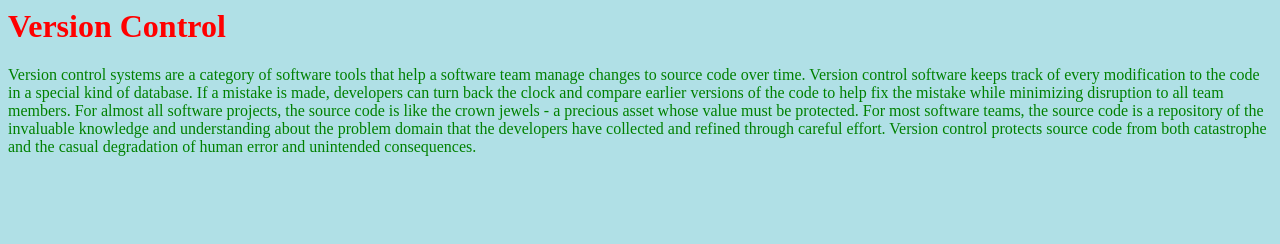
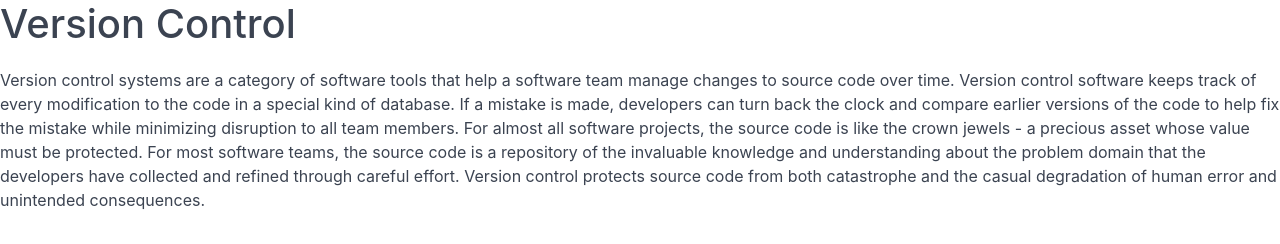
Before and after one commit to AmitVaranasi/MaheshwarVaranasi.github.io, a plain HTML site: page index.html in a window 1280 px wide. Drawn offline with nearby package versions, Linux system fonts and the light colour scheme.

Commit message:
added stylesheets

```diff
--- a/index.html
+++ b/index.html
@@ -1,8 +1,27 @@
 <html>
-<body style="background-color:powderblue;">
 
-<h1 style="color:red;">Version Control</h1>
-<p style = "color:green;">Version control systems are a category of software tools that help a software team manage changes to source code over time. Version control software keeps track of every modification to the code in a special kind of database. If a mistake is made, developers can turn back the clock and compare earlier versions of the code to help fix the mistake while minimizing disruption to all team members.
-For almost all software projects, the source code is like the crown jewels - a precious asset whose value must be protected. For most software teams, the source code is a repository of the invaluable knowledge and understanding about the problem domain that the developers have collected and refined through careful effort. Version control protects source code from both catastrophe and the casual degradation of human error and unintended consequences.</p>
+<head>
+    <title>Amit</title>
+    <link rel="stylesheet" href="https://unpkg.com/spectre.css/dist/spectre.min.css">
+    <link rel="stylesheet" href="https://unpkg.com/spectre.css/dist/spectre-exp.min.css">
+    <link rel="stylesheet" href="https://unpkg.com/spectre.css/dist/spectre-icons.min.css">
+</head>
+<body>
+    <div class="container ">
+        <div class="columns ">
+            <div class="col-md-12">
+                <h1>Version Control</h1>
+                <p>Version control systems are a category of software tools that help a software team manage changes to source
+                    code over time. Version control software keeps track of every modification to the code in a special kind
+                    of database. If a mistake is made, developers can turn back the clock and compare earlier versions of
+                    the code to help fix the mistake while minimizing disruption to all team members. For almost all software
+                    projects, the source code is like the crown jewels - a precious asset whose value must be protected.
+                    For most software teams, the source code is a repository of the invaluable knowledge and understanding
+                    about the problem domain that the developers have collected and refined through careful effort. Version
+                    control protects source code from both catastrophe and the casual degradation of human error and unintended
+                    consequences.</p>
+            </div>
+        </div>
+    </div>
 </body>
 </html>
```
